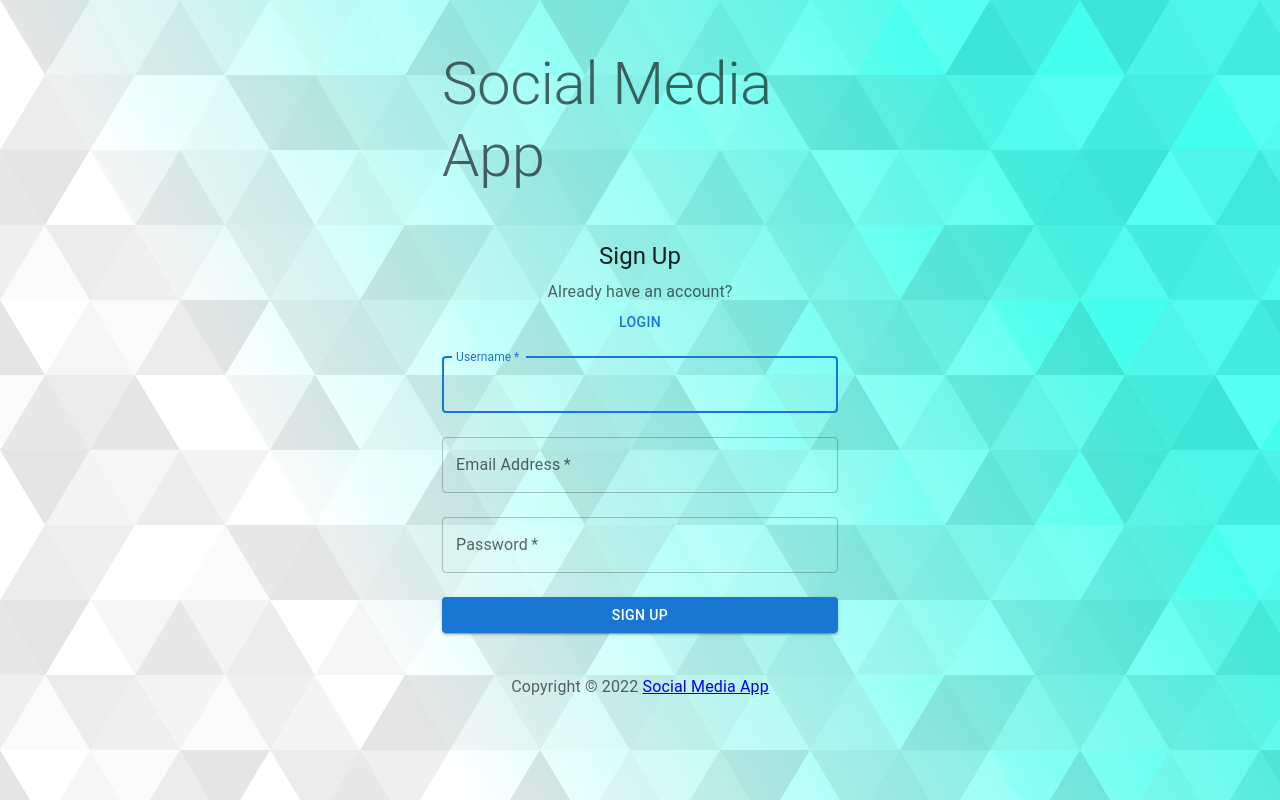
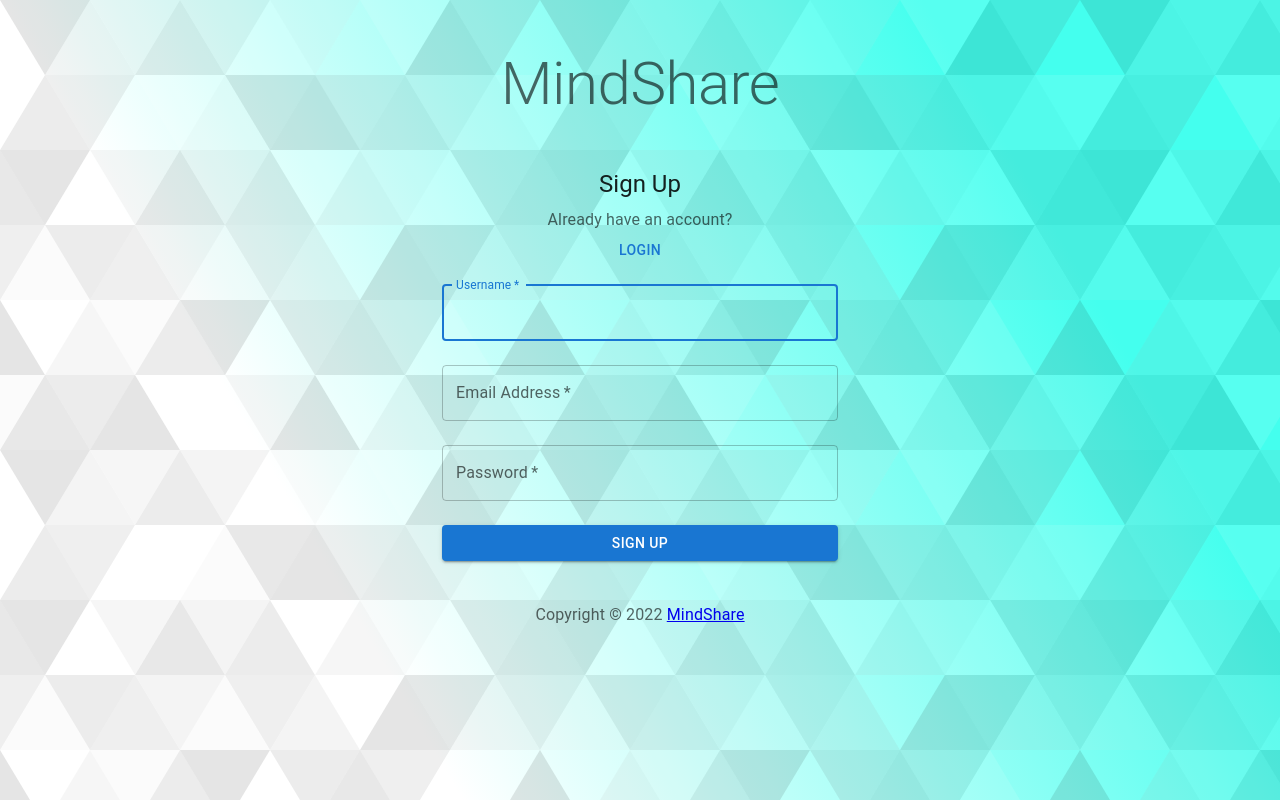
Before and after one commit to AbhayGupta01/MindShare, a React (Create React App) app in the folder client/: page /signup in a window 1280 px wide. Built offline with nearby package versions, Linux system fonts and the light colour scheme; no server answers.

Commit message:
MindShare

```diff
--- a/client/public/index.html
+++ b/client/public/index.html
@@ -5,7 +5,7 @@
     <link rel="icon" href="%PUBLIC_URL%/favicon.ico" />
     <meta name="viewport" content="width=device-width, initial-scale=1" />
     <meta name="theme-color" content="#000000" />
-    <meta name="description" content="Post and comment here on Social Media App" />
+    <meta name="description" content="Post and comment here on MindShare" />
     <meta
       name="image"
       property="og:image"
@@ -38,7 +38,7 @@
       work correctly both with client-side routing and a non-root public URL.
       Learn how to configure a non-root public URL by running `npm run build`.
     -->
-    <title>Social Media App</title>
+    <title>MindShare</title>
   </head>
   <body id="back">
     <noscript>You need to enable JavaScript to run this app.</noscript>
--- a/client/src/components/Copyright.js
+++ b/client/src/components/Copyright.js
@@ -7,7 +7,7 @@ const Copyright = () => {
     <Typography variant="subtitle1" color="text.secondary">
       Copyright © 2022{" "}
       <Link to="/" color="inherit">
-        Social Media App
+        MindShare
       </Link>
     </Typography>
   );
--- a/client/src/components/Messages.js
+++ b/client/src/components/Messages.js
@@ -227,9 +227,9 @@ const Messages = (props) => {
       spacing={2}
     >
       <AiFillMessage size={80} />
-      <Typography variant="h5">Social Media App Messenger</Typography>
+      <Typography variant="h5">MindShare Messenger</Typography>
       <Typography color="text.secondary">
-        Privately message other users on Social Media App
+        Privately message other users on MindShare
       </Typography>
     </Stack>
   );
--- a/client/src/components/Navbar.js
+++ b/client/src/components/Navbar.js
@@ -91,7 +91,7 @@ const Navbar = () => {
             color={theme.palette.primary.main}
           >
             {/* <Link to="/" color="inherit"> */}
-              Social Media App
+              MindShare
             {/* </Link> */}
           </Typography>
         </HorizontalStack>
--- a/client/src/components/views/LoginView.js
+++ b/client/src/components/views/LoginView.js
@@ -47,7 +47,7 @@ const LoginView = () => {
       <Stack alignItems="center">
         <Typography variant="h2" color="text.secondary" sx={{ mb: 6 }}>
           <Link to="/" color="inherit" underline="none">
-            Social Media App
+            MindShare
           </Link>
         </Typography>
         <Typography variant="h5" gutterBottom>
--- a/client/src/components/views/SignupView.js
+++ b/client/src/components/views/SignupView.js
@@ -76,7 +76,7 @@ const SignupView = () => {
       <Stack alignItems="center">
         <Typography variant="h2" color="text.secondary" sx={{ mb: 6 }}>
           <Link to="/" color="inherit" underline="none">
-            Social Media App
+            MindShare
           </Link>
         </Typography>
         <Typography variant="h5" gutterBottom>
```
Also changed, not shown: 1 other file (tests, documents, lock files or other folders).
